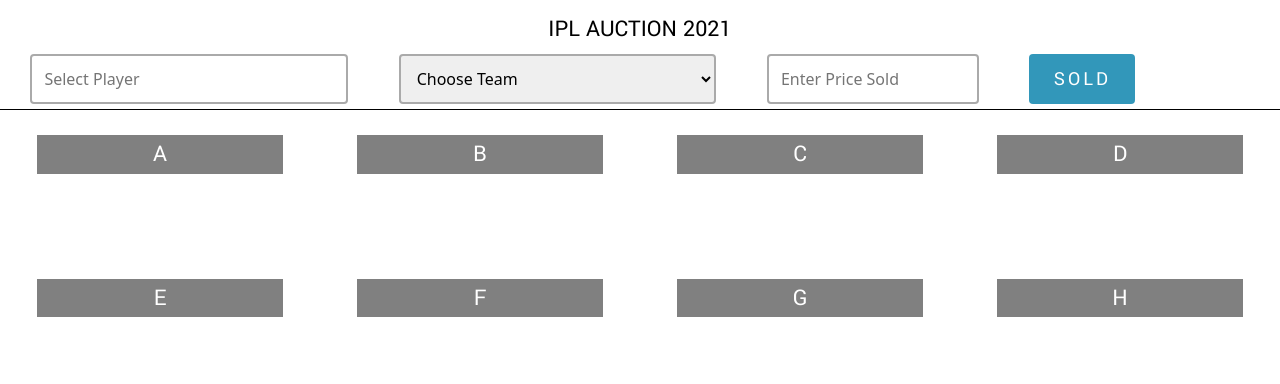
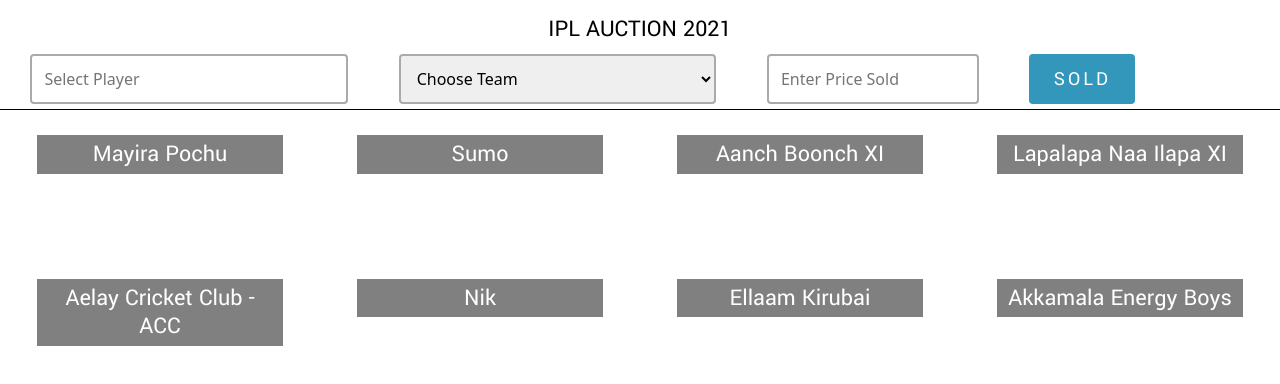
Before and after one commit to Kullsno2/IPLAuction, a website: page auction.html in a window 1280 px wide. Drawn offline with nearby package versions, Linux system fonts and the light colour scheme; no server answers.

Commit message:
added TeamName

```diff
--- a/auction.html
+++ b/auction.html
@@ -42,16 +42,16 @@
 			<div id="missing"></div>
 		</div>
 		<div class="row" id="top">
-			<div id="A" class="box col"><h1>A</h1></div>
-			<div id="B" class="box col"><h1>B</h1></div>
-			<div id="C" class="box col"><h1>C</h1></div>
-			<div id="D" class="box col"><h1>D</h1></div>
+			<div id="A" class="box col"><h1>Mayira Pochu</h1></div>
+			<div id="B" class="box col"><h1>Sumo</h1></div>
+			<div id="C" class="box col"><h1>Aanch Boonch XI</h1></div>
+			<div id="D" class="box col"><h1>Lapalapa Naa Ilapa XI</h1></div>
 		</div>
 		<div class="row" id="bottom">
-			<div id="E" class="box col"><h1>E</h1></div>
-			<div id="F" class="box col"><h1>F</h1></div>
-			<div id="G" class="box col"><h1>G</h1></div>
-			<div id="H" class="box col"><h1>H</h1></div>
+			<div id="E" class="box col"><h1>Aelay Cricket Club - ACC</h1></div>
+			<div id="F" class="box col"><h1>Nik</h1></div>
+			<div id="G" class="box col"><h1>Ellaam Kirubai</h1></div>
+			<div id="H" class="box col"><h1>Akkamala Energy Boys</h1></div>
 		</div>
 	</div>
 </body>
--- a/js/script.js
+++ b/js/script.js
@@ -148,7 +148,7 @@
 	        contentType: "application/json"
         });
 
-        location.reload();
+        // location.reload();
 
 	}
 
```
